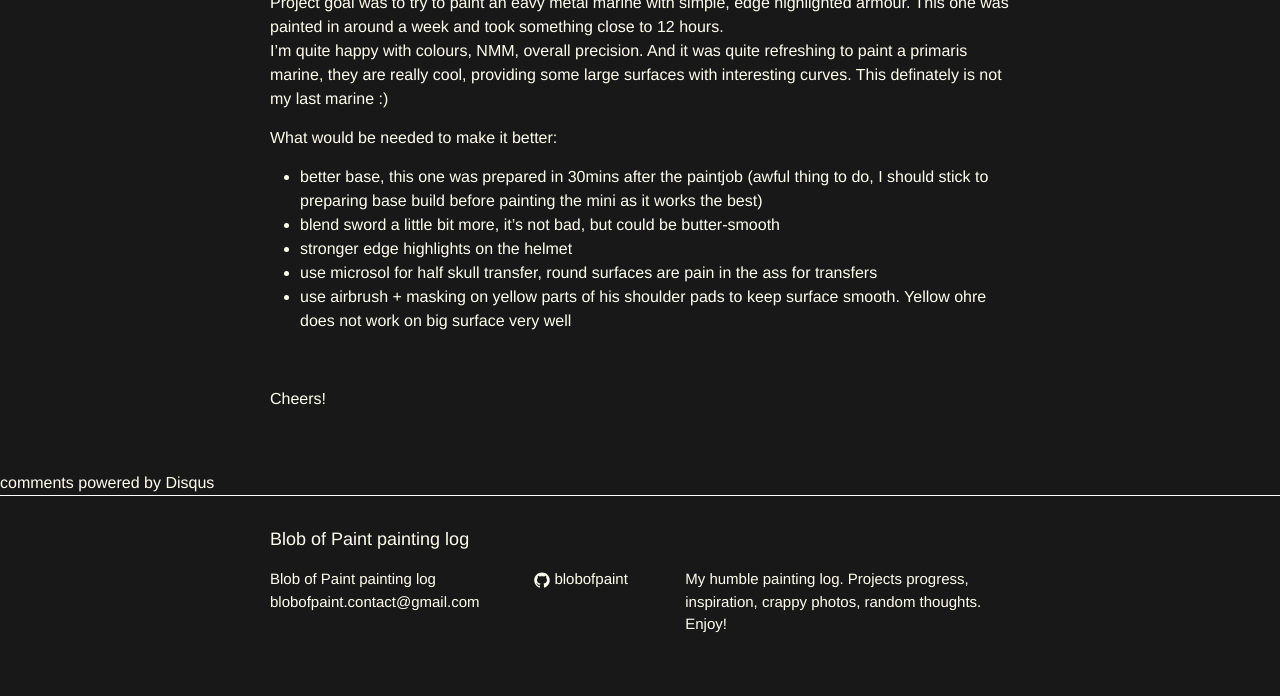
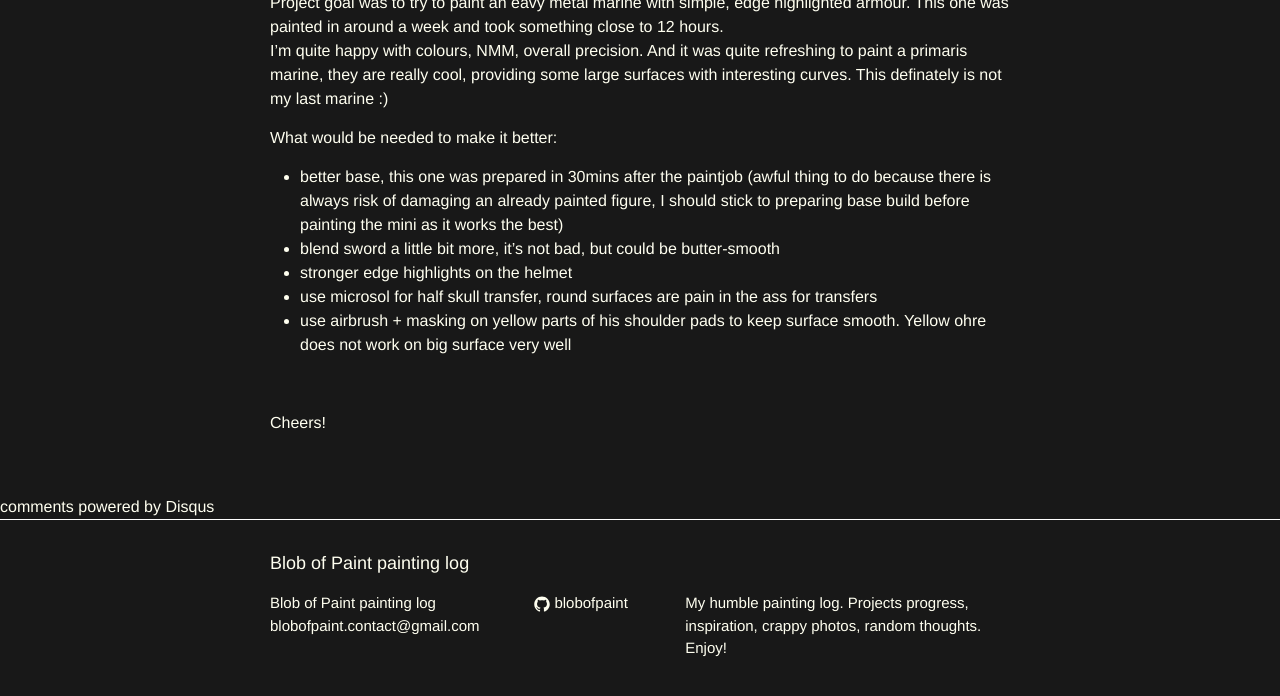
Before and after one commit to blobofpaint/blobofpaint.github.io, a Jekyll site: the page built from _posts/2021-09-29-tolmeron.markdown, in a window 1280 px wide and 900 px high, scrolled down 943 px, cut to the strip 180-876 px from the top of the window. Built offline with Jekyll 4.4.1, drawn with Linux system fonts in a browser that asks for light colours; comment, search, counter and statistics services are not loaded.

Commit message:
Update 2021-09-29-tolmeron.markdown

```diff
--- a/_posts/2021-09-29-tolmeron.markdown
+++ b/_posts/2021-09-29-tolmeron.markdown
@@ -15,7 +15,7 @@ Project goal was to try to paint an eavy metal marine with simple, edge highligh
 I'm quite happy with colours, NMM, overall precision. And it was quite refreshing to paint a primaris marine, they are really cool, providing some large surfaces with interesting curves. This definately is not my last marine :)
 
 What would be needed to make it better:
-- better base, this one was prepared in 30mins after the paintjob (awful thing to do, I should stick to preparing base build before painting the mini as it works the best)
+- better base, this one was prepared in 30mins after the paintjob (awful thing to do because there is always risk of damaging an already painted figure, I should stick to preparing base build before painting the mini as it works the best)
 - blend sword a little bit more, it's not bad, but could be butter-smooth
 - stronger edge highlights on the helmet
 - use microsol for half skull transfer, round surfaces are pain in the ass for transfers
```
